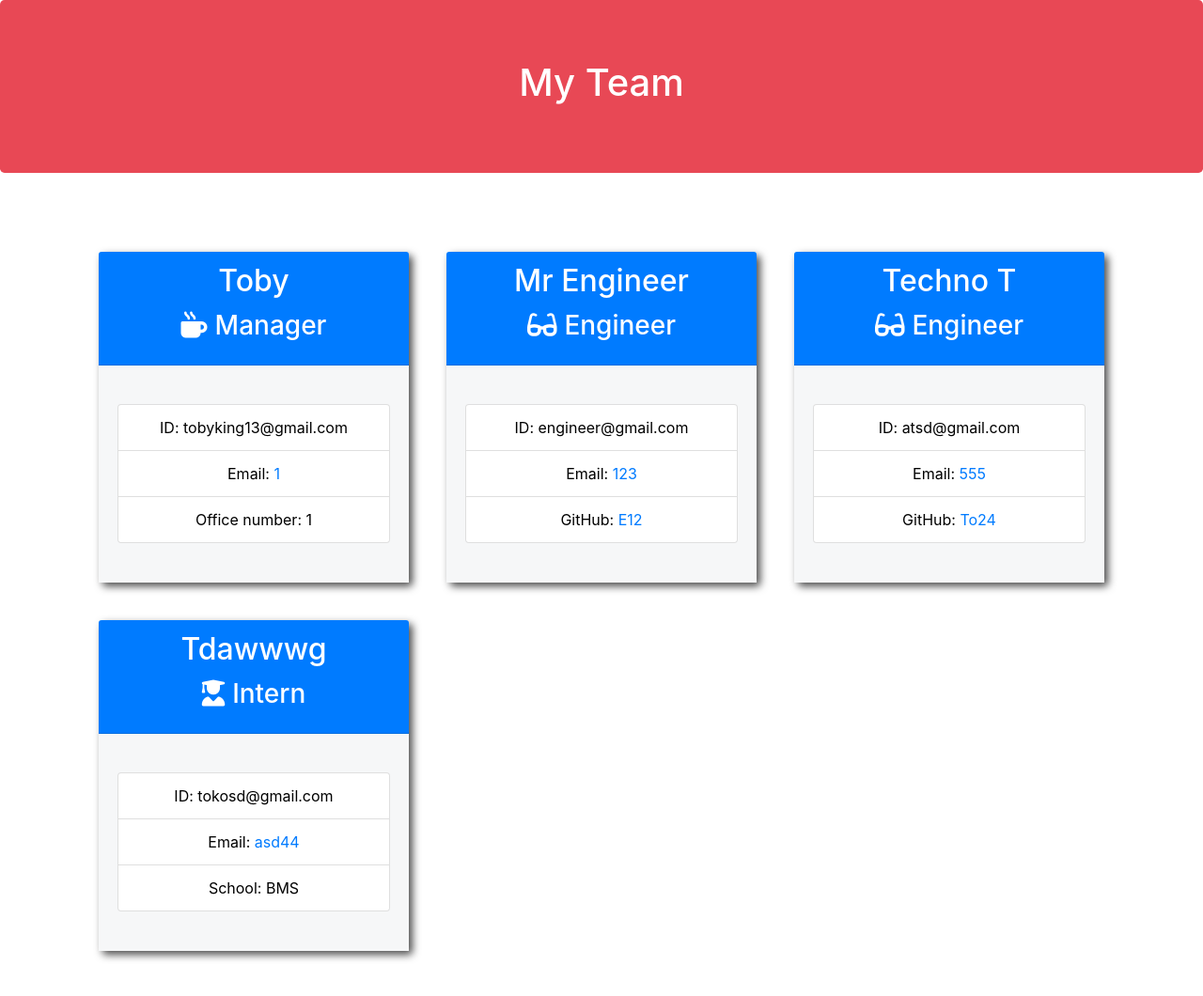
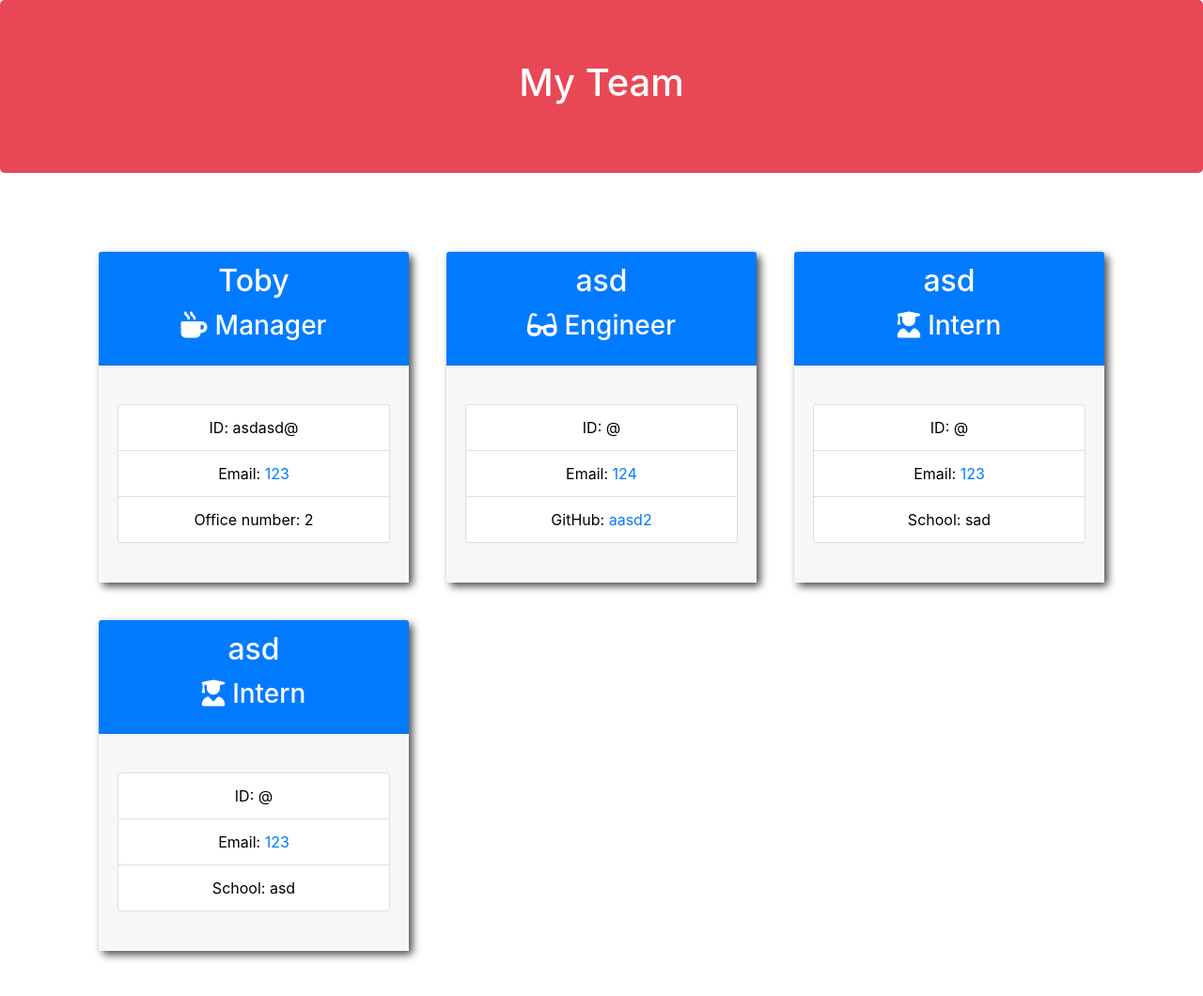
Before and after one commit to Tobyking13/Team-Profile-Generator, a website: page output/team.html in a window 1280 px wide. Shown: the whole page at 94% size. Drawn offline with nearby package versions, Linux system fonts and the light colour scheme.

Commit message:
updates README.md

```diff
--- a/output/team.html
+++ b/output/team.html
@@ -32,51 +32,51 @@
         </div>
         <div class="card-body">
             <ul class="list-group">
-                <li class="list-group-item">ID: tobyking13@gmail.com</li>
-                <li class="list-group-item">Email: <a href="mailto:1">1</a></li>
-                <li class="list-group-item">Office number: 1</li>
+                <li class="list-group-item">ID: asdasd@</li>
+                <li class="list-group-item">Email: <a href="mailto:123">123</a></li>
+                <li class="list-group-item">Office number: 2</li>
             </ul>
         </div>
     </div>
 
         <div class="card employee-card">
     <div class="card-header">
-        <h2 class="card-title">Mr Engineer</h2>
+        <h2 class="card-title">asd</h2>
         <h3 class="card-title"><i class="fas fa-glasses mr-2"></i>Engineer</h3>
     </div>
     <div class="card-body">
         <ul class="list-group">
-            <li class="list-group-item">ID: engineer@gmail.com</li>
-            <li class="list-group-item">Email: <a href="mailto:123">123</a></li>
-            <li class="list-group-item">GitHub: <a href="https://github.com/E12" target="_blank" rel="noopener noreferrer">E12</a></li>
+            <li class="list-group-item">ID: @</li>
+            <li class="list-group-item">Email: <a href="mailto:124">124</a></li>
+            <li class="list-group-item">GitHub: <a href="https://github.com/aasd2" target="_blank" rel="noopener noreferrer">aasd2</a></li>
         </ul>
     </div>
 </div>
 
         <div class="card employee-card">
     <div class="card-header">
-        <h2 class="card-title">Techno T</h2>
-        <h3 class="card-title"><i class="fas fa-glasses mr-2"></i>Engineer</h3>
+        <h2 class="card-title">asd</h2>
+        <h3 class="card-title"><i class="fas fa-user-graduate mr-2"></i>Intern</h3>
     </div>
     <div class="card-body">
         <ul class="list-group">
-            <li class="list-group-item">ID: atsd@gmail.com</li>
-            <li class="list-group-item">Email: <a href="mailto:555">555</a></li>
-            <li class="list-group-item">GitHub: <a href="https://github.com/To24" target="_blank" rel="noopener noreferrer">To24</a></li>
+            <li class="list-group-item">ID: @</li>
+            <li class="list-group-item">Email: <a href="mailto:123">123</a></li>
+            <li class="list-group-item">School: sad</li>
         </ul>
     </div>
 </div>
 
         <div class="card employee-card">
     <div class="card-header">
-        <h2 class="card-title">Tdawwwg</h2>
+        <h2 class="card-title">asd</h2>
         <h3 class="card-title"><i class="fas fa-user-graduate mr-2"></i>Intern</h3>
     </div>
     <div class="card-body">
         <ul class="list-group">
-            <li class="list-group-item">ID: tokosd@gmail.com</li>
-            <li class="list-group-item">Email: <a href="mailto:asd44">asd44</a></li>
-            <li class="list-group-item">School: BMS</li>
+            <li class="list-group-item">ID: @</li>
+            <li class="list-group-item">Email: <a href="mailto:123">123</a></li>
+            <li class="list-group-item">School: asd</li>
         </ul>
     </div>
 </div>
```
Also changed, not shown: README.md, assets/14-object-oriented-programming-challenge-demo.png (deleted), assets/Screenshot.png (added), 2 other files.
